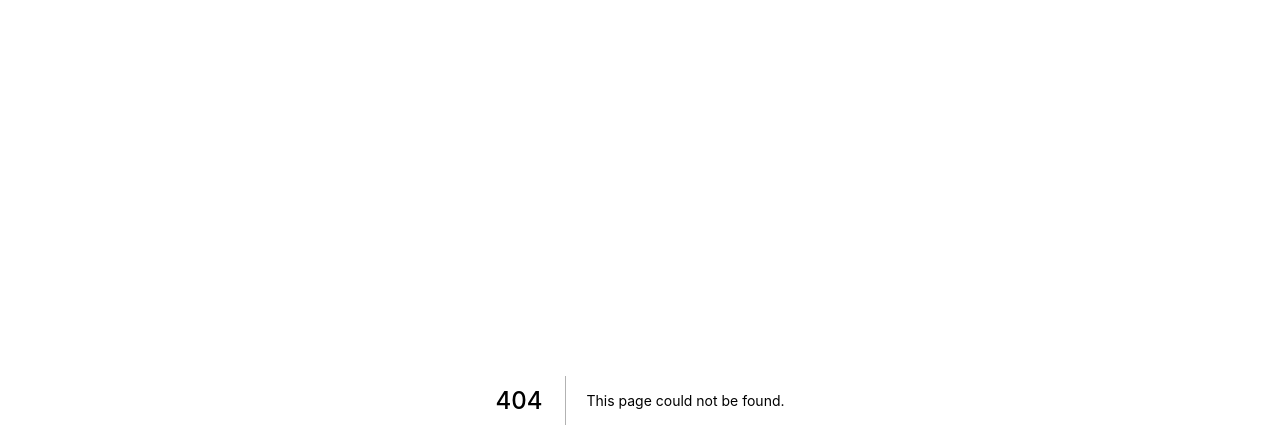
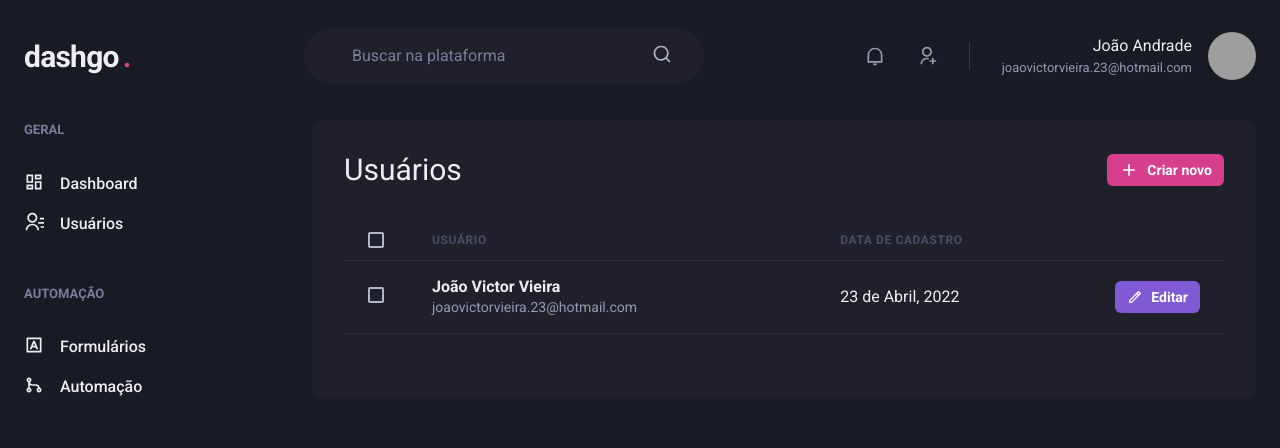
Before and after one commit to joaovieira23/dashgo, a Next.js app: page /users in a window 1280 px wide. Before the commit this address had no page. Shown: the top 448 px of the page. Built offline with nearby package versions, Linux system fonts and the light colour scheme; grey boxes are pictures that could not be loaded.

Commit message:
feat: create user listing page

```diff
--- /dev/null
+++ b/src/pages/users/index.tsx
@@ -0,0 +1,90 @@
+import {
+    Box,
+    Button,
+    Flex,
+    Heading,
+    Icon,
+    Table,
+    Text,
+    Thead,
+    Tr,
+    Th,
+    Td,
+    Tbody,
+    Checkbox,
+} from '@chakra-ui/react';
+import { RiAddLine, RiPencilLine } from 'react-icons/ri';
+
+import { Header } from '../../components/Header';
+import { Sidebar } from '../../components/Sidebar';
+
+export default function UserList() {
+    return (
+        <Box>
+            <Header />
+
+            <Flex w="100%" my="6" maxWidth={1480} mx="auto" px="6">
+                <Sidebar />
+
+                <Box flex="1" borderRadius={8} bg="gray.800" p="8">
+                    <Flex mb="8" justify="space-between" align="center">
+                        <Heading size="lg" fontWeight="normal">Usuários</Heading>
+
+                        <Button
+                            as="a"
+                            size="sm"
+                            fontSize="sm"
+                            colorScheme="pink"
+                            leftIcon={<Icon as={RiAddLine}
+                            fontSize="20"
+                        />}
+                        >
+                            Criar novo
+                        </Button>
+                    </Flex>
+
+                    <Table colorScheme="whiteAlpha">
+                        <Thead>
+                            <Tr>
+                                <Th px="6" color="gray.300" width="8">
+                                    <Checkbox colorScheme="pink" />
+                                </Th>
+                                <Th>Usuário</Th>
+                                <Th>Data de cadastro</Th>
+                                <Th width="8"></Th>
+                            </Tr>
+                        </Thead>
+
+                        <Tbody>
+                            <Tr>
+                                <Td px="6">
+                                    <Checkbox colorScheme="pink" />
+                                </Td>
+                                <Td>
+                                    <Box>
+                                        <Text fontWeight="bold">João Victor Vieira</Text>
+                                        <Text fontSize="sm" color="gray.300">joaovictorvieira.23@hotmail.com</Text>
+                                    </Box>
+                                </Td>
+                                <Td>23 de Abril, 2022</Td>
+                                <Td>
+                                <Button
+                                    as="a"
+                                    size="sm"
+                                    fontSize="sm"
+                                    colorScheme="purple"
+                                    leftIcon={<Icon as={RiPencilLine}
+                                    fontSize="16"
+                                />}
+                                >
+                                    Editar
+                                </Button>
+                                </Td>
+                            </Tr>
+                        </Tbody>
+                    </Table>
+                </Box>
+            </Flex>
+        </Box>
+    );
+};
```
